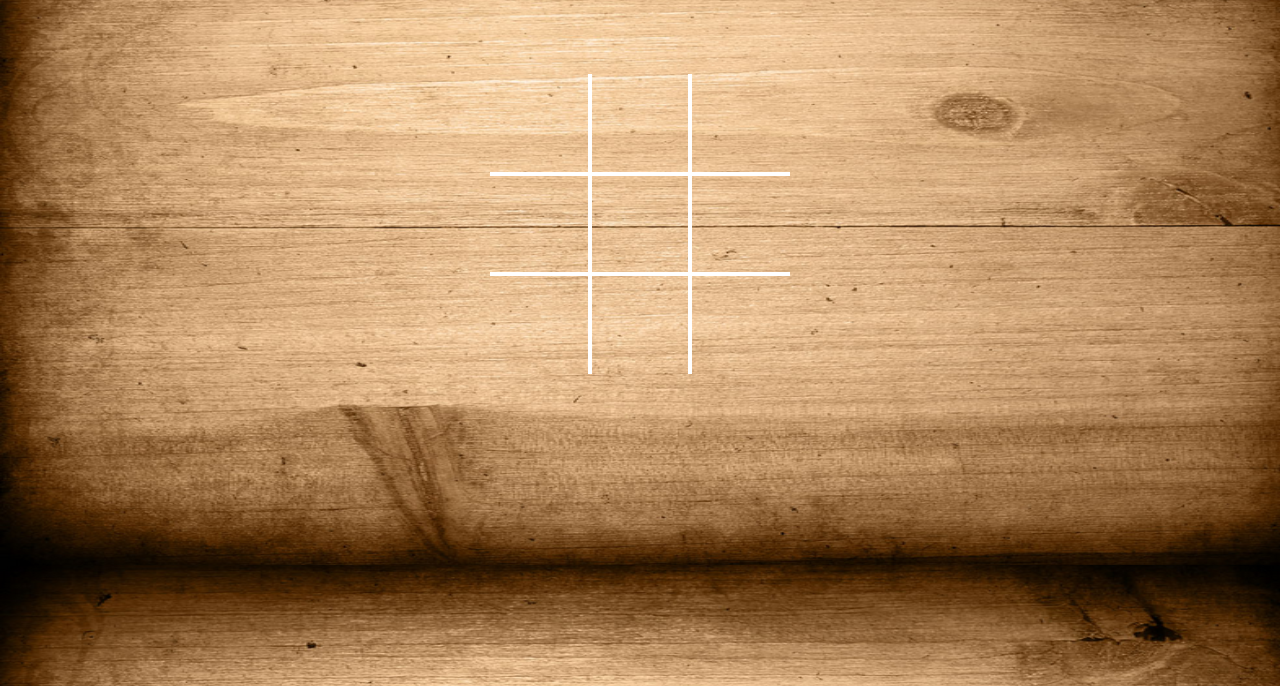
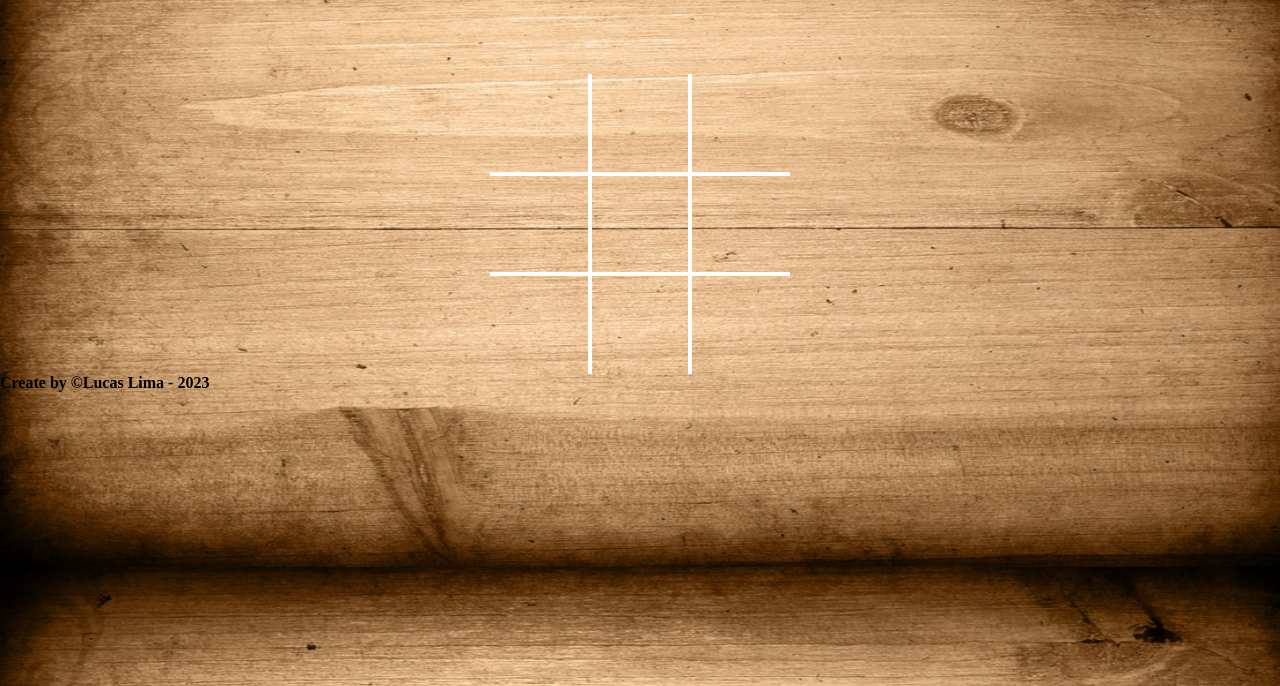
Before and after one commit to lucaslima2018/JogoDaVelhaHTMLCSSEJavaScript, a plain HTML site: page index.html in a window 1280 px wide. Shown: the part 114-800 px from the top of the page. Drawn offline with Linux system fonts and the light colour scheme.

Commit message:
Update index.html

```diff
--- a/index.html
+++ b/index.html
@@ -35,6 +35,9 @@
         Reiniciar!
       </button>
     </div>
+    <div class="rodape">
+      <footer><b>Create by ©Lucas Lima - 2023</b></footer>
+    </div>
     <!-- <script src="scripts.js"></script> -->
     <script src="./js/scriptsJogo.js"></script>
     <script src="./js/scriptsTela.js"></script>
```
